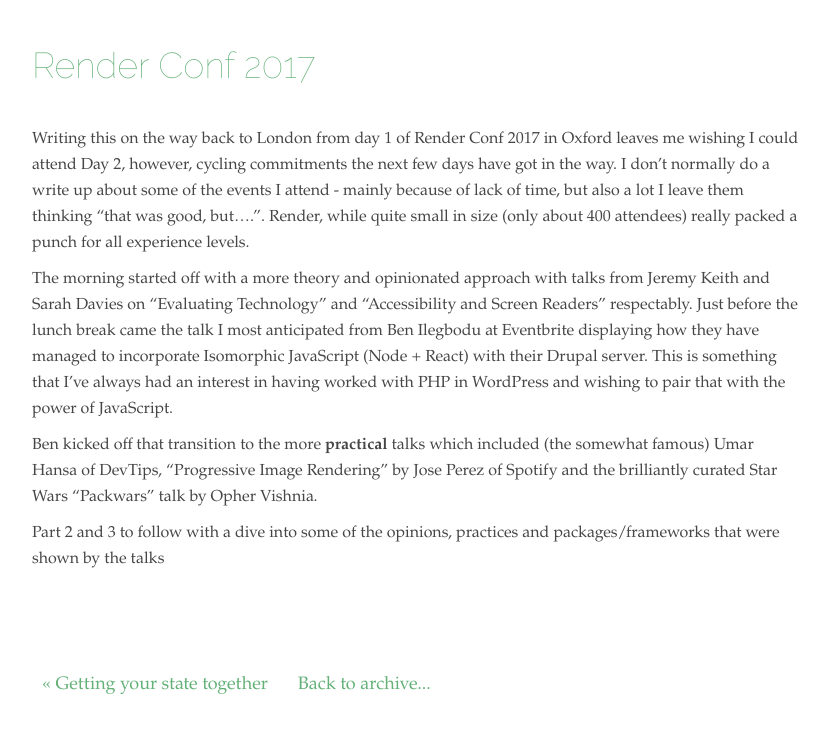
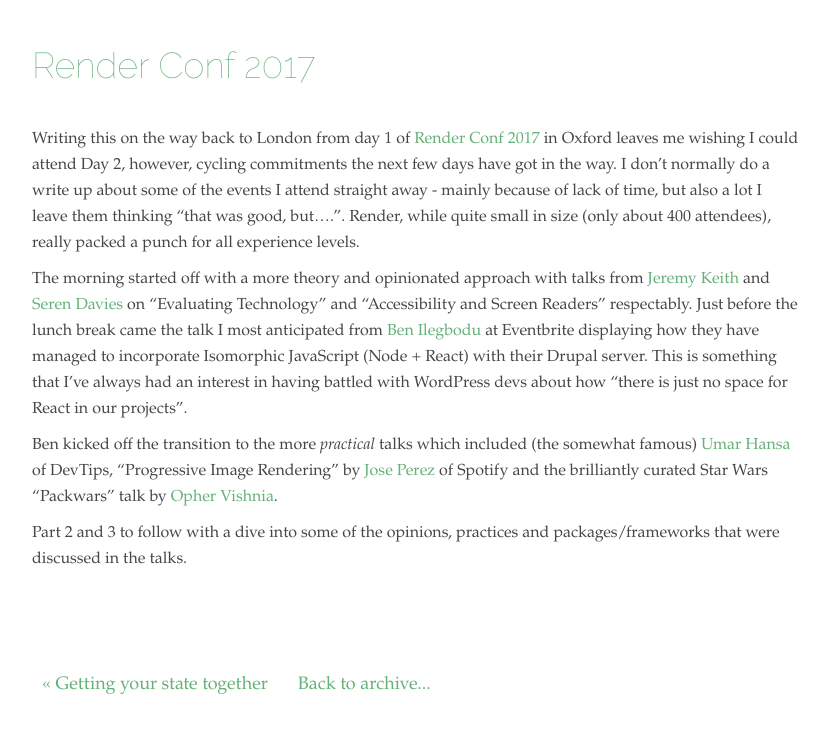
Before and after one commit to alex-windett/alex-windett.github.io, a Jekyll site: the page built from _posts/2017-03-30-render-conf.markdown, in a window 1280 px wide and 900 px high, scrolled down 234 px, cut to the strip 129-862 px from the top of the window. Shown: the whole strip, without its empty margins (224-1053 px from the left). Built offline with Jekyll 4.4.1, drawn with Linux system fonts in a browser that asks for light colours; some web fonts are replaced.

Commit message:
adding bio links

```diff
--- a/_posts/2017-03-30-render-conf.markdown
+++ b/_posts/2017-03-30-render-conf.markdown
@@ -6,10 +6,10 @@
 date:   2017-03-30
 ---
 
-Writing this on the way back to London from day 1 of Render Conf 2017 in Oxford leaves me wishing I could attend Day 2, however, cycling commitments the next few days have got in the way. I don't normally do a write up about some of the events I attend - mainly because of lack of time, but also a lot I leave them thinking "that was good, but....". Render, while quite small in size (only about 400 attendees) really packed a punch for all experience levels.
+Writing this on the way back to London from day 1 of [Render Conf 2017](http://2017.render-conf.com//) in Oxford leaves me wishing I could attend Day 2, however, cycling commitments the next few days have got in the way. I don't normally do a write up about some of the events I attend straight away - mainly because of lack of time, but also a lot I leave them thinking "that was good, but....". Render, while quite small in size (only about 400 attendees), really packed a punch for all experience levels.
 
- The morning started off with a more theory and opinionated approach with talks from Jeremy Keith and Sarah Davies on "Evaluating Technology" and "Accessibility and Screen Readers" respectably. Just before the lunch break came the talk I most anticipated from Ben Ilegbodu at Eventbrite displaying how they have managed to incorporate Isomorphic JavaScript (Node + React) with their Drupal server. This is something that I've always had an interest in having worked with PHP in WordPress and wishing to pair that with the power of JavaScript.
+ The morning started off with a more theory and opinionated approach with talks from [Jeremy Keith](https://twitter.com/adactio) and [Seren Davies](https://twitter.com/ninjanails) on "Evaluating Technology" and "Accessibility and Screen Readers" respectably. Just before the lunch break came the talk I most anticipated from [Ben Ilegbodu](https://twitter.com/benmvp) at Eventbrite displaying how they have managed to incorporate Isomorphic JavaScript (Node + React) with their Drupal server. This is something that I've always had an interest in having battled with WordPress devs about how "there is just no space for React in our projects".
 
- Ben kicked off that transition to the more **practical** talks which included (the somewhat famous) Umar Hansa of DevTips, "Progressive Image Rendering" by Jose Perez of Spotify and the brilliantly curated Star Wars "Packwars" talk by Opher Vishnia.
+ Ben kicked off the transition to the more _practical_ talks which included (the somewhat famous) [Umar Hansa](https://twitter.com/umaar) of DevTips, "Progressive Image Rendering" by [Jose Perez](https://twitter.com/jmperezperez) of Spotify and the brilliantly curated Star Wars "Packwars" talk by [Opher Vishnia](https://twitter.com/opherv).
 
- Part 2 and 3 to follow with a dive into some of the opinions, practices and packages/frameworks that were shown by the talks
+ Part 2 and 3 to follow with a dive into some of the opinions, practices and packages/frameworks that were discussed in the talks.
```
